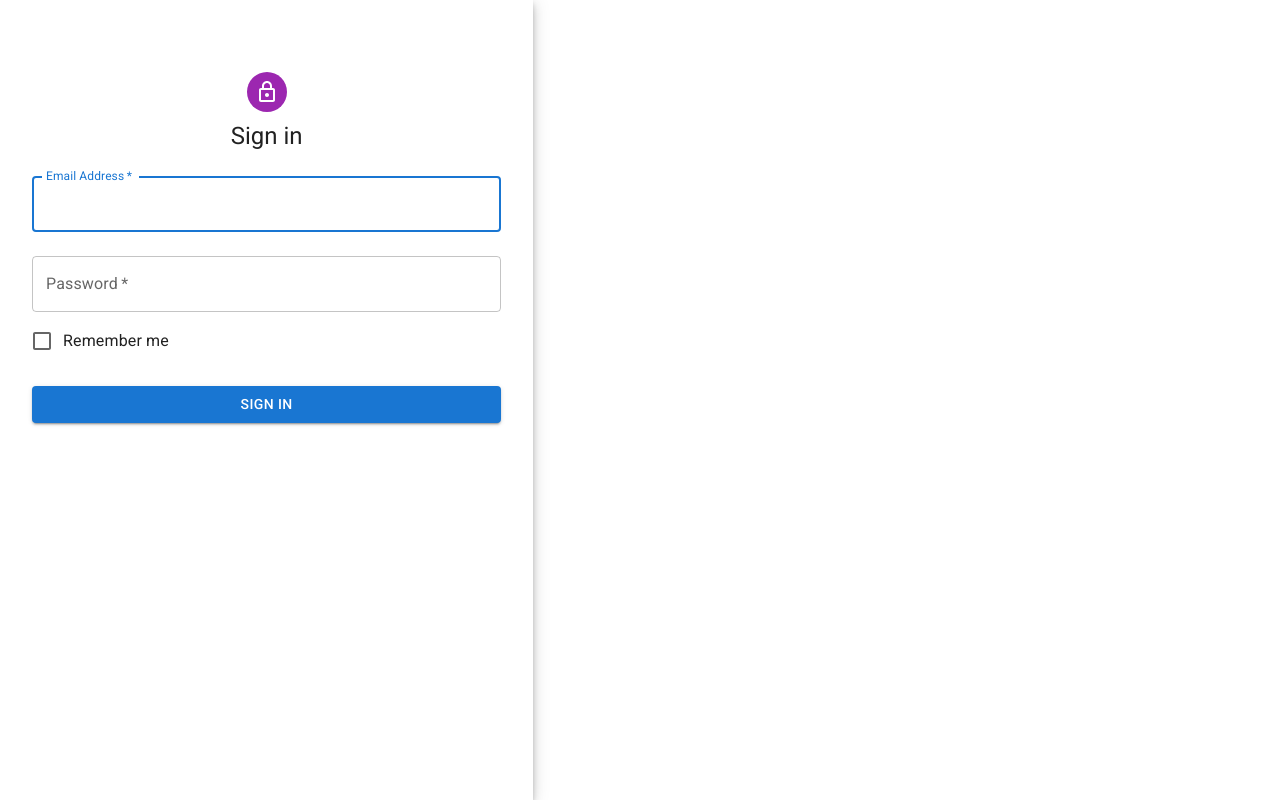
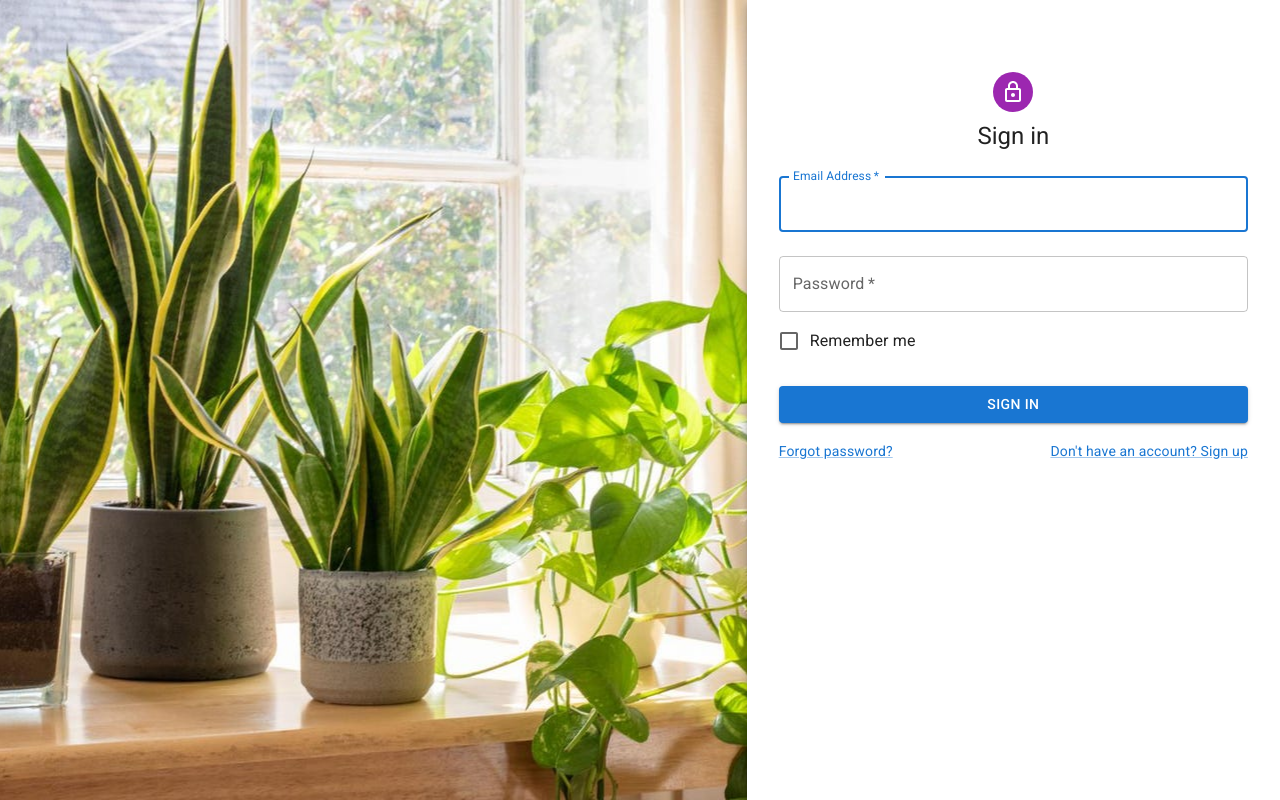
Before and after one commit to joshuascan/plants-need-water-too, a React (Create React App) app: page / in a window 1280 px wide. Built offline with nearby package versions, Linux system fonts and the light colour scheme.

Commit message:
completes sign in component

```diff
--- a/src/components/SignIn.js
+++ b/src/components/SignIn.js
@@ -6,14 +6,18 @@ import {
   Checkbox,
   FormControlLabel,
   Grid,
+  Link,
   Paper,
   TextField,
   Typography,
 } from "@mui/material";
 import { createTheme, ThemeProvider } from "@mui/material/styles";
 import LockOutlined from "@mui/icons-material/LockOutlined";
+import PlantImage from "../assets/plants-sign-in.jpeg";
 
 const theme = createTheme();
+
+console.log(PlantImage);
 
 export default function SignIn() {
   const handleSubmit = (event) => {
@@ -23,6 +27,22 @@ export default function SignIn() {
   return (
     <ThemeProvider theme={theme}>
       <Grid container component="main" sx={{ height: "100vh" }}>
+        <Grid
+          item
+          xs={false}
+          sm={4}
+          md={7}
+          sx={{
+            backgroundImage: `url(${PlantImage})`,
+            backgroundRepeat: "no-repeat",
+            backgroundColor: (t) =>
+              t.palette.mode === "light"
+                ? t.palette.grey[50]
+                : t.palette.grey[900],
+            backgroundSize: "cover",
+            backgroundPosition: "center",
+          }}
+        />
         <Grid item xs={12} sm={8} md={5} component={Paper} elevation={6} square>
           <Box
             sx={{
@@ -77,6 +97,18 @@ export default function SignIn() {
               >
                 Sign In
               </Button>
+              <Grid container>
+                <Grid item xs>
+                  <Link href="#" variant="body2">
+                    Forgot password?
+                  </Link>
+                </Grid>
+                <Grid item>
+                  <Link href="#" variant="body2">
+                    {"Don't have an account? Sign up"}
+                  </Link>
+                </Grid>
+              </Grid>
             </Box>
           </Box>
         </Grid>
```
Also changed, not shown: src/assets/plants-sign-in.jpeg (added).
